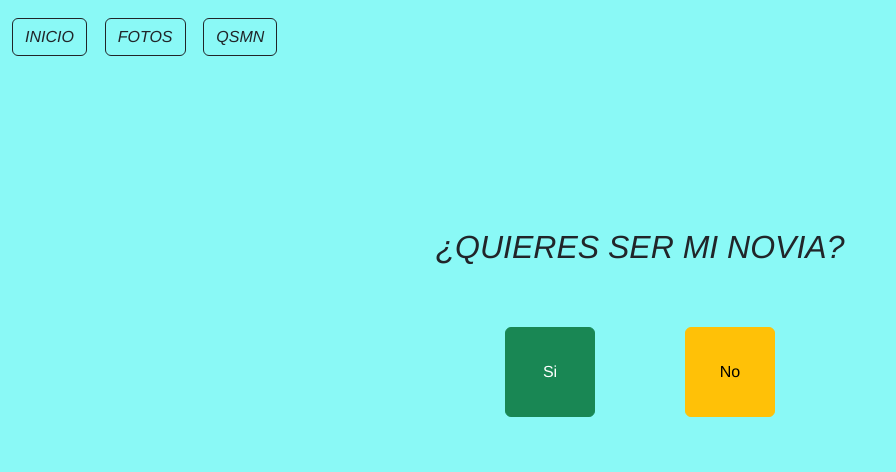
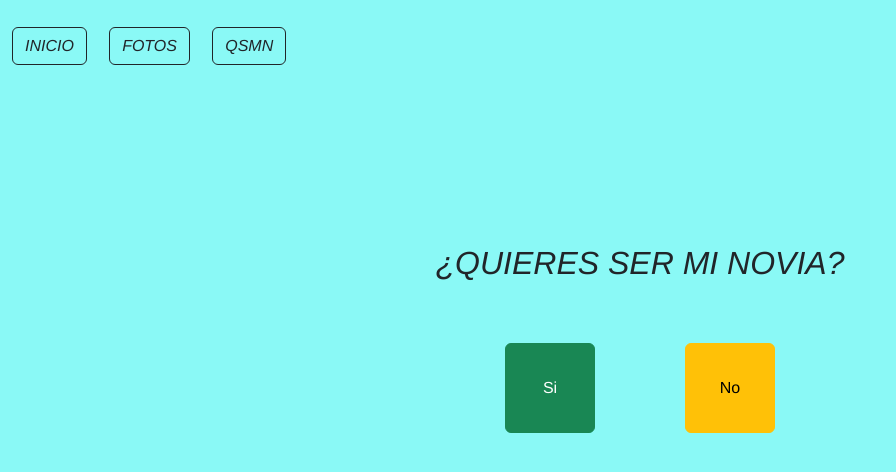
Before and after one commit to Supertepo/Supertepo.github.io, a plain HTML site: page QSMN.html in a window 1280 px wide. Shown: the whole page, without its empty margins (0-896 px from the left). Drawn offline with nearby package versions, Linux system fonts and the light colour scheme.

Commit message:
On branch main  Your branch is ahead of 'origin/main' by 1 commit.    (use "git push" to publish your local commits)
 Changes to be committed:
	modified:   FondoDegradado.css

```diff
--- a/FondoDegradado.css
+++ b/FondoDegradado.css
@@ -2,7 +2,7 @@ body{
     animation-name: Color;
 animation-duration: 3s;
 animation-iteration-count: infinite;
-    font: 4em/1 Open Sans, Impact;
+    font: 5em/1 Open Sans, Impact;
     text-transform: uppercase;
     }
 
```
